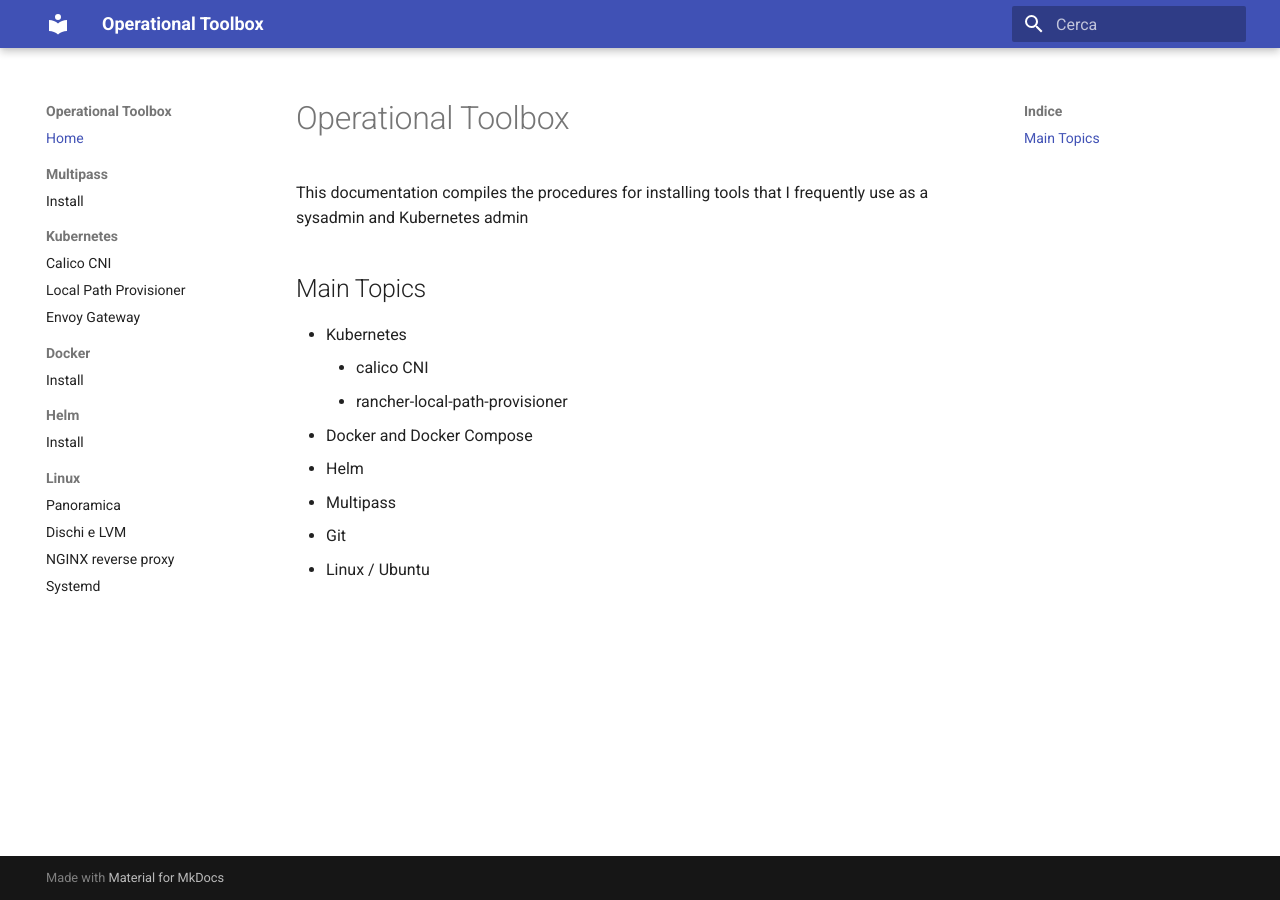
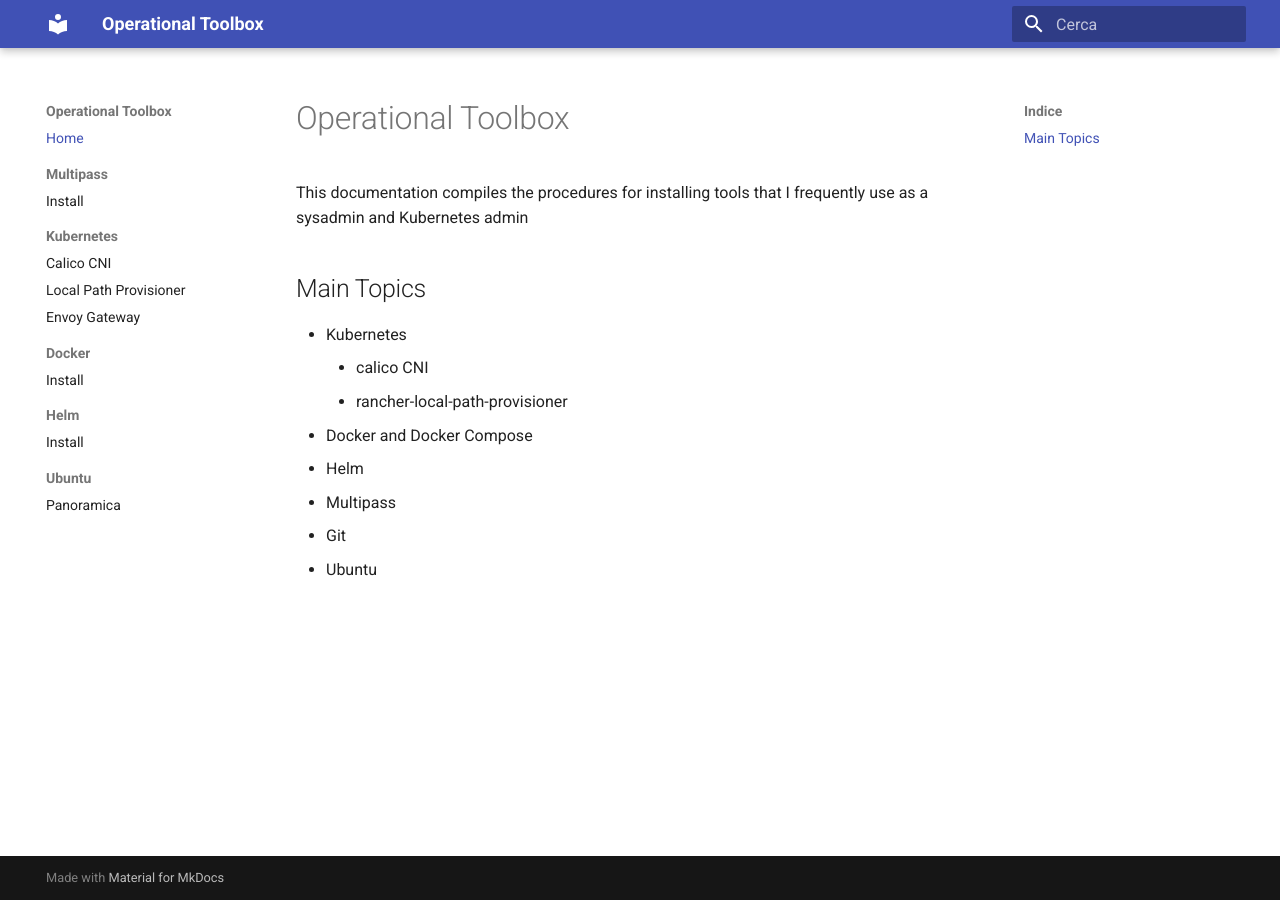
Before and after one commit to miscape/ops-toolbox, an MkDocs documentation site: the page built from docs/index.md, in a window 1280 px wide. Built offline with MkDocs 1.6.1 and Material for MkDocs 9.7.7, drawn with Linux system fonts in a browser that asks for light colours.

Commit message:
Fix MkDocs site build

```diff
--- a/docs/index.md
+++ b/docs/index.md
@@ -11,4 +11,4 @@ This documentation compiles the procedures for installing tools that I frequentl
 - Helm
 - Multipass
 - Git
-- Linux / Ubuntu
+- Ubuntu
--- a/mkdocs.yml
+++ b/mkdocs.yml
@@ -24,6 +24,7 @@ markdown_extensions:
 
 nav:
   - Home: index.md
+
   - Multipass:
     - Install: multipass/install.md
 
@@ -63,8 +64,5 @@ nav:
   #     - OpenStack Exporter: openstack/exporter.md
   #     - Cinder: openstack/cinder.md
 
-  - Linux:
-      - Panoramica: linux/index.md
-      - Dischi e LVM: linux/dischi-lvm.md
-      - NGINX reverse proxy: linux/nginx-reverse-proxy.md
-      - Systemd: linux/systemd.md
+  - Ubuntu:
+      - Panoramica: ubuntu/index.md
```
Also changed, not shown: docs/ubuntu/index.md (added, +3 -0 lines).
